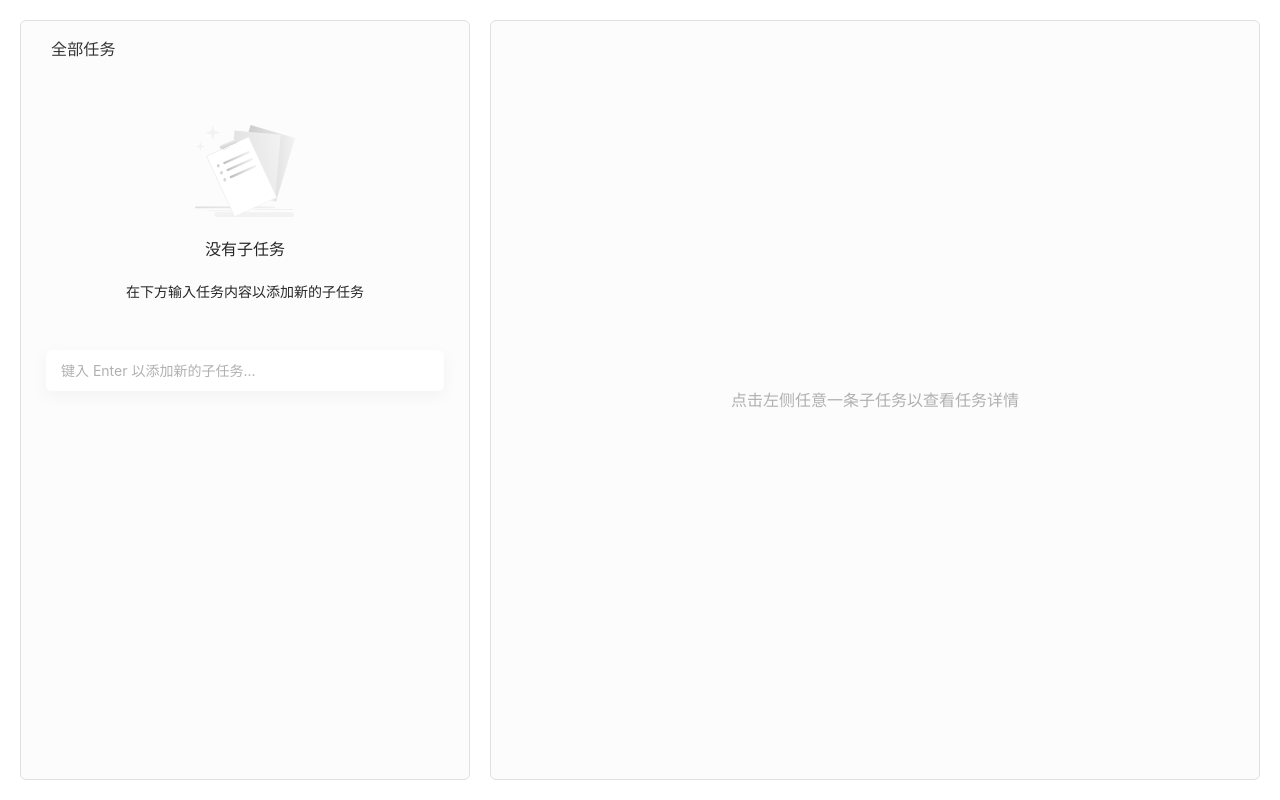
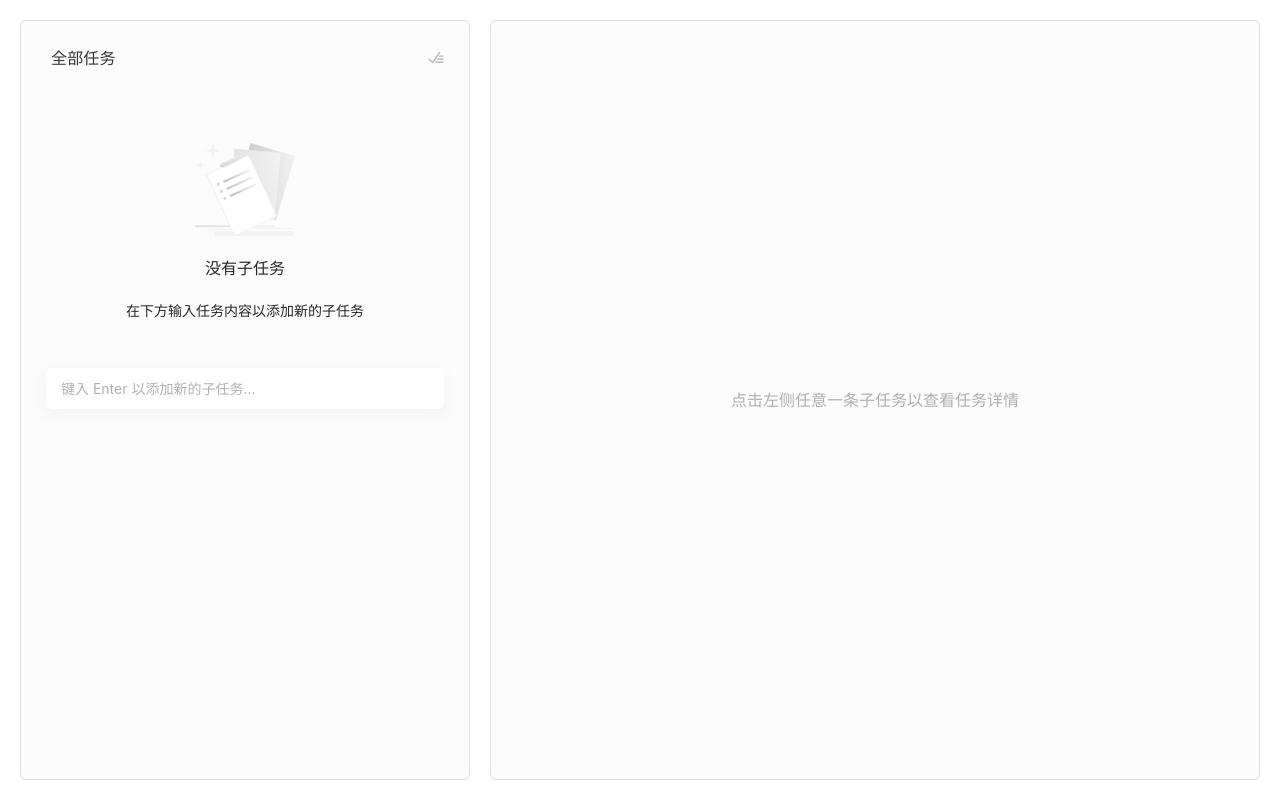
Before and after one commit to lenconda/sigma_web, a React app: page /list in a window 1280 px wide. Built offline with nearby package versions, Linux system fonts and the light colour scheme.

Commit message:
feat: add finish all tasks function

```diff
--- a/src/components/TaskList/index.tsx
+++ b/src/components/TaskList/index.tsx
@@ -232,6 +232,17 @@ export default (props: TaskList) => {
     });
   };
 
+  const handleFinishAllTasks = () => {
+    const tasksToBeUpdated: TaskListItem[] = [
+      ...Array.from(tasks).map(task => ({
+        ...task,
+        finished: true,
+      })),
+      { ...currentTask, finished: true },
+    ];
+    bus.emit('push', { action: 'UPDATE', payloads: tasksToBeUpdated });
+  };
+
   useEffect(() => {
     const handleMetaKey = (type: 'keydown' | 'keyup' | string, event: KeyboardEvent) => {
       const { metaKey, ctrlKey, key } = event;
@@ -378,15 +389,16 @@ export default (props: TaskList) => {
               </>
           }
         </Typography>
+        <div className="task-list__log-wrapper__controls">
+          <IconButton type="finish" onClick={handleFinishAllTasks} />
           {
-          !isDefault
-          && <div className="task-list__log-wrapper__controls">
+            !isDefault &&
               <IconButton
                 type="delete"
                 onClick={() => bus.emit('push', { action: 'DELETE', payloads: [currentTask] })}
               />
+          }
         </div>
-        }
       </div>
       {
         !isDefault
```
Lines whose indentation alone changed are shown as unchanged.
